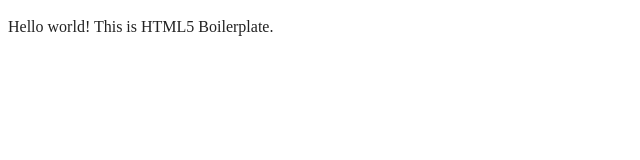
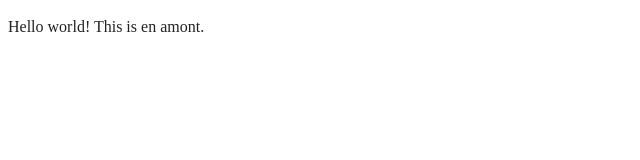
Before and after one commit to Tayugaa/vesrsioning-2tp, a website built with webpack: page index.html in a window 1280 px wide. Shown: the full height of the page, 0-640 px from the left. Built offline with nearby package versions, Linux system fonts and the light colour scheme.

Commit message:
B: mise à jour de la même ligne (version B)

```diff
--- a/index.html
+++ b/index.html
@@ -25,7 +25,7 @@
 <body>
 
   <!-- Add your site or application content here -->
-  <p>Hello world! This is HTML5 Boilerplate.</p>
+  <p>Hello world! This is en amont.</p>
   <script src="js/app.js"></script>
 
 </body>
```
